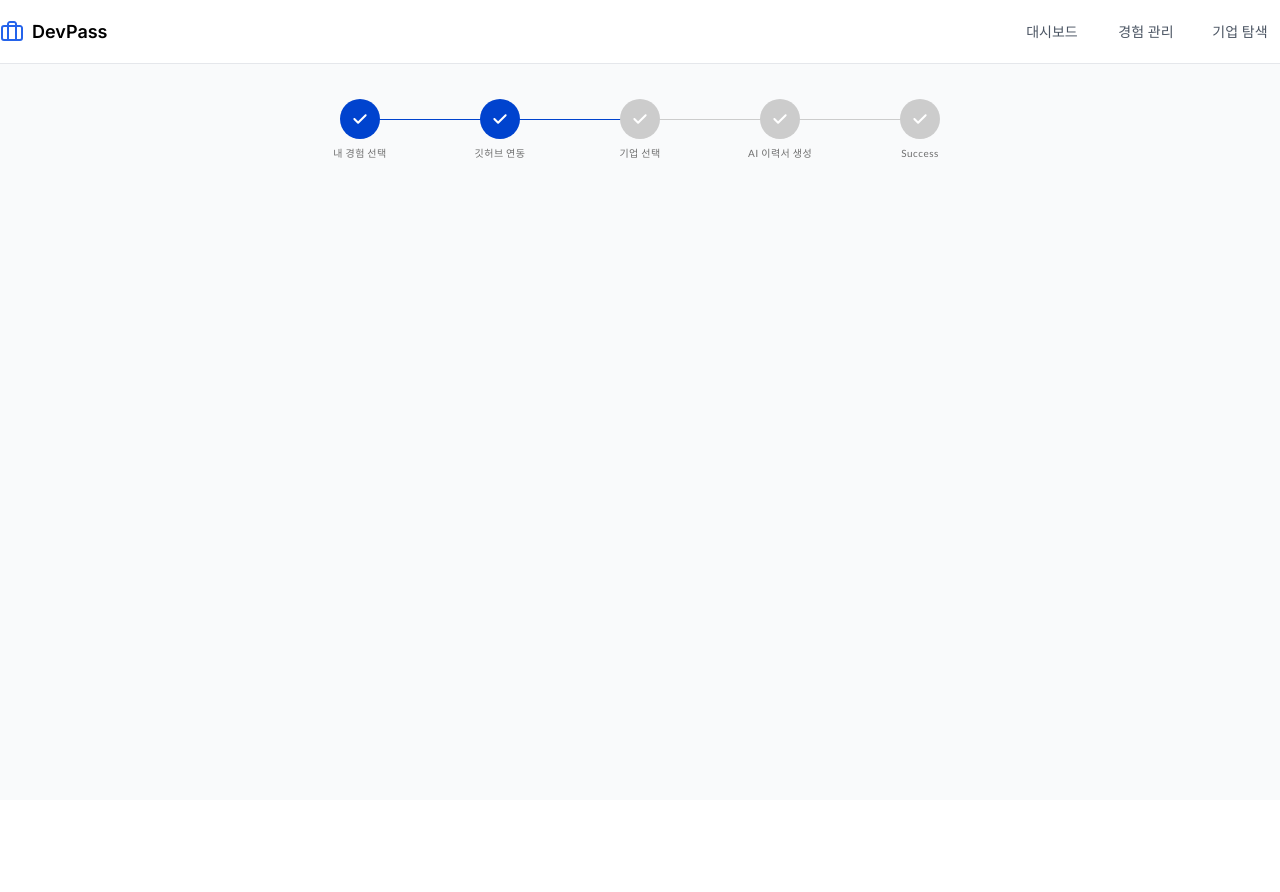
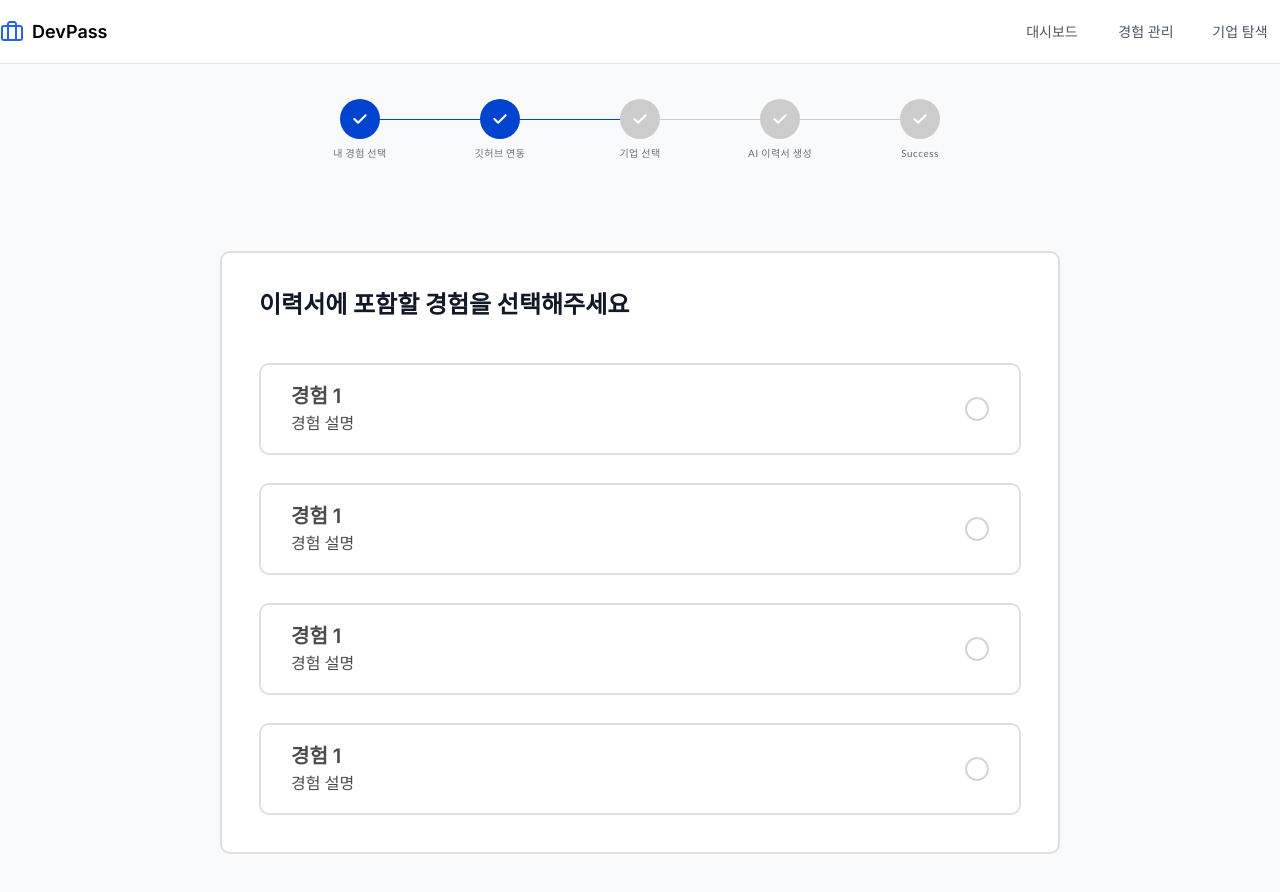
Before and after one commit to DevPass-Inc/frontend, a React (Vite) app: page /resume/exp in a window 1280 px wide. Shown: the top 892 px of the page. Before the commit the page ends 800 px from the top, so only its background shows below. Built offline with nearby package versions, Linux system fonts and the light colour scheme.

Commit message:
design: 경험 미리보기 컴포넌트 구현

```diff
--- /dev/null
+++ b/src/components/ResumeExperiencePreviewItem/ResumeExperiencePreviewItem.tsx
@@ -0,0 +1,34 @@
+interface ResumeExperiencePreviewItemProps {
+  index: number;
+  selectedExp: number | null;
+  handleSelectExp: (index: number) => void;
+}
+
+function ResumeExperiencePreviewItem(props: ResumeExperiencePreviewItemProps) {
+  const { index, selectedExp, handleSelectExp } = props;
+
+  return (
+    <button
+      type='button'
+      className={`${selectedExp === index ? 'border-[#0043CE] bg-[#EEF6FF]' : 'border-[#DFDFDF] bg-white'} flex h-23 w-full cursor-pointer items-center justify-between rounded-[10px] border-2 border-solid px-7.5 transition-all duration-200`}
+      onClick={() => handleSelectExp(index)}
+    >
+      {/* 경험 제목 / 설명 */}
+      <div className='flex flex-col items-start gap-1.5'>
+        <h3 className='text-xl leading-[24.2px] font-semibold text-[#4C4C4C]'>
+          경험 1
+        </h3>
+        <p className='leading-[19.36px] font-medium text-[#4C4C4C]'>
+          경험 설명
+        </p>
+      </div>
+
+      {/* 선택 되었는지 박스 */}
+      <div
+        className={`${selectedExp === index ? 'border-main-blue bg-main-blue' : 'border-[#D1D5DA] bg-transparent'} h-6 w-6 rounded-full border-2 border-solid transition-all duration-200`}
+      ></div>
+    </button>
+  );
+}
+
+export default ResumeExperiencePreviewItem;
--- /dev/null
+++ b/src/components/ResumeExperiencePreviewItem/index.ts
@@ -0,0 +1 @@
+export { default } from './ResumeExperiencePreviewItem';
--- a/src/pages/Main/Main.tsx
+++ b/src/pages/Main/Main.tsx
@@ -18,7 +18,7 @@ const MAIN_NAV_ITEMS = [
     desc: '프로젝트, 인턴십 등의 개발 경험을 등록해 관리하세요.',
   },
   {
-    link: '/resume/new',
+    link: '/resume/exp',
     color: COLORS.green,
     title: '이력서 생성',
     desc: '등록된 경험을 바탕으로 맞춤형 이력서를 생성하세요.',
--- a/src/pages/Resume/ResumeExperience/ResumeExperience.tsx
+++ b/src/pages/Resume/ResumeExperience/ResumeExperience.tsx
@@ -1,3 +1,5 @@
+import { useState } from 'react';
+import ResumeExperiencePreviewItem from '../../../components/ResumeExperiencePreviewItem';
 import Stepper from '../../../shared/components/Stepper';
 
 // Step
@@ -10,12 +12,39 @@ const STEP = [
 ];
 
 function ResumeExperience() {
+  const [selectedExp, setSelectedExp] = useState<number | null>(null); // 선택된 경험
+
+  // 경험 선택 핸들러
+  const handleSelectExp = (index: number) => {
+    setSelectedExp(index);
+  };
+
   return (
     <div className='w-main overflow-hidden'>
       <div className='mt-8.75 mb-12'>
         <div className='flex flex-col items-center'>
           {/* Step Progress Bar */}
           <Stepper step={STEP} currentStep={3} width={700} />
+
+          {/* 경험 선택 리스트 */}
+          <div className='mt-17.5 flex w-210 flex-col rounded-[10px] border-2 border-solid border-[#DFDFDF] bg-white p-9.25'>
+            {/* 타이틀 */}
+            <h2 className='text-2xl leading-[29.05px] font-bold text-[#111827]'>
+              이력서에 포함할 경험을 선택해주세요
+            </h2>
+
+            {/* 경험 리스트 */}
+            <div className='mt-11 flex w-full flex-col gap-7'>
+              {Array.from({ length: 4 }).map((_, idx) => (
+                <ResumeExperiencePreviewItem
+                  key={`exp-${idx}`}
+                  index={idx}
+                  selectedExp={selectedExp}
+                  handleSelectExp={() => handleSelectExp(idx)}
+                />
+              ))}
+            </div>
+          </div>
         </div>
       </div>
     </div>
```
